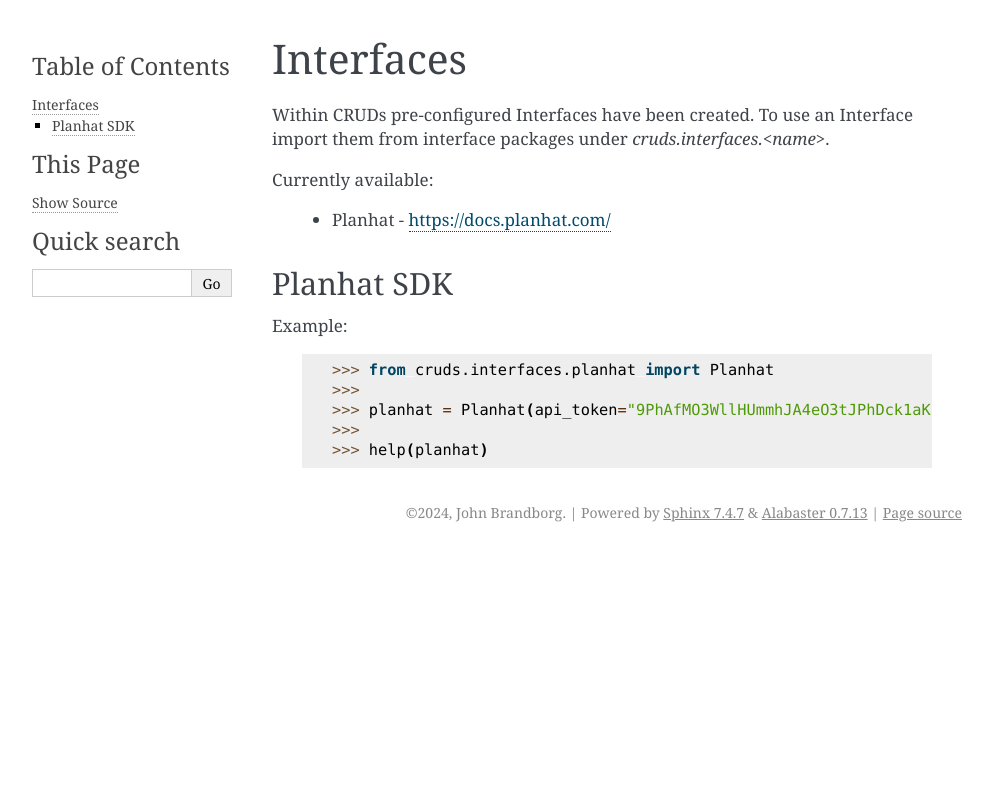
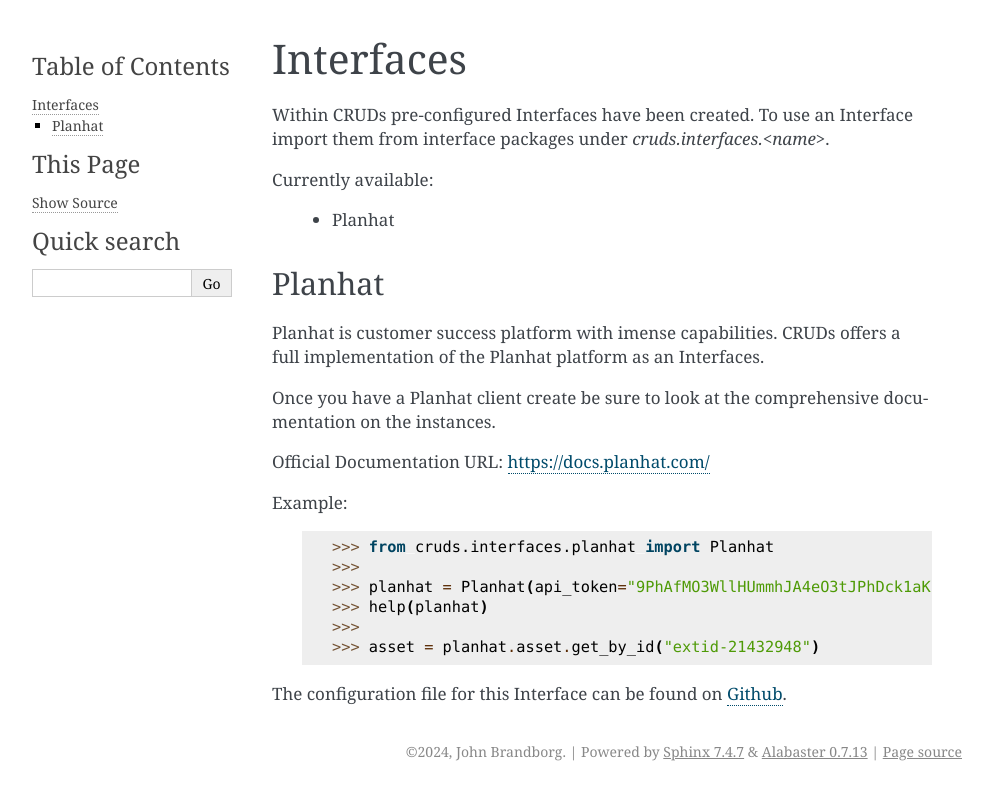
Before and after one commit to johnbrandborg/cruds, a Sphinx documentation site: the page built from docs/interfaces.rst, in a window 1280 px wide. Shown: the top 800 px of the page, without its empty margins (148-1141 px from the left). Built offline with Sphinx 7.4.7, drawn with Linux system fonts in a browser that asks for light colours.

```diff
--- a/docs/conf.py
+++ b/docs/conf.py
@@ -36,3 +36,6 @@ todo_include_todos = True
 
 html_theme = "alabaster"
 html_static_path = ["_static"]
+html_theme_options = {
+    "fixed_sidebar": True
+}
--- a/docs/interfaces.rst
+++ b/docs/interfaces.rst
@@ -1,3 +1,5 @@
+.. _interfaces:
+
 Interfaces
 ==========
 
@@ -6,14 +8,26 @@ import them from interface packages under `cruds.interfaces.<name>`.
 
 Currently available:
 
- - Planhat - https://docs.planhat.com/
+ - Planhat
 
-Planhat SDK
------------
+Planhat
+-------
+
+Planhat is customer success platform with imense capabilities.  CRUDs offers a
+full implementation of the Planhat platform as an Interfaces.
+
+Once you have a Planhat client create be sure to look at the comprehensive
+documentation on the instances.
+
+Official Documentation URL: https://docs.planhat.com/
 
 Example:
     >>> from cruds.interfaces.planhat import Planhat
     >>>
     >>> planhat = Planhat(api_token="9PhAfMO3WllHUmmhJA4eO3tJPhDck1aKLvQ5osvNUfKYdJ7H")
+    >>> help(planhat)
     >>>
-    >>> help(planhat)
+    >>> asset = planhat.asset.get_by_id("extid-21432948")
+
+The configuration file for this Interface can be found on
+`Github <https://github.com/johnbrandborg/cruds/blob/main/src/cruds/interfaces/planhat/configuration.yaml>`_.
--- a/src/cruds/interfaces/planhat/configuration.yaml
+++ b/src/cruds/interfaces/planhat/configuration.yaml
@@ -6,7 +6,7 @@ api:
     docstring: |
       Handles sending and receiving data using specifically with PlanHat's API.
 
-      planhat = PlanHat(company_id="638dc2b67479f6481b088c50", auth="abc123")
+      planhat = Planhat(api_token="9PhAfMO3WllHUmmhJA4eO3tJPhDck1aKLvQ5osvNUfKYdJ7H")
       print(planhat.asset.get_by_id("extid-21432948"))
 
       Most methods will use the normal API token for auth, but some will use
```
Also changed, not shown: docs/user_guide.rst (+24 -10 lines), 1 other file.
